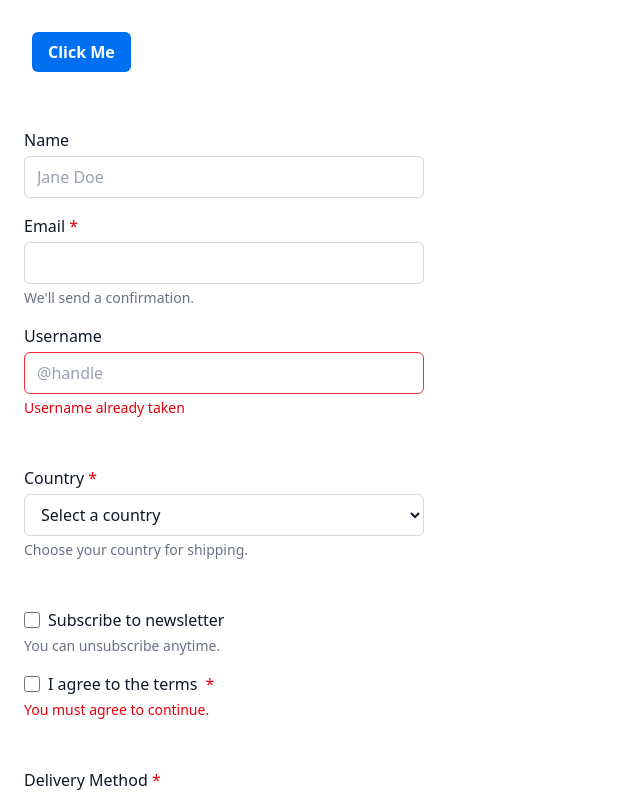
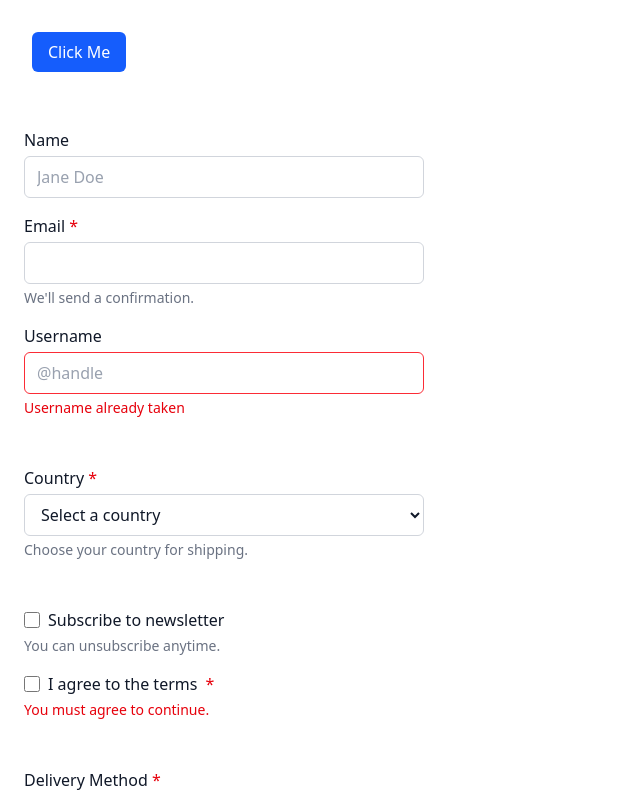
Before and after one commit to RobotSpaceKitty/my-design-system, a React (Vite) app: page / in a window 1280 px wide. Shown: the top 798 px of the page, without its empty margins (0-640 px from the left). Built offline with nearby package versions, Linux system fonts and the light colour scheme.

Commit message:
feat: refactor Button component and add new variants; update stories and exports

```diff
--- a/src/components/Button/Button.module.scss
+++ /dev/null
@@ -1,16 +0,0 @@
-@use "../../styles/variables" as *;
-
-.button {
-    border: none;
-    border-radius: $radius-md;
-    font-weight: 600;
-    cursor: pointer;
-    transition: background 0.2 ease;
-
-    &.primary { background: $primary; color: #fff;}
-    &.secondary { background: $secondary; color: black;}
-
-    &.sm { padding: 0.25rem 0.5rem; font-size: 0.8reml}
-    &.md { padding: 0.5rem 1rem; font-size: 1rem;}
-    &.lg { padding: 0.75rem 1.25rem; font-size: 1.2rem;}
-}
--- a/src/components/Button/Button.tsx
+++ b/src/components/Button/Button.tsx
@@ -1,27 +1,46 @@
 import React from "react";
 import clsx from "clsx";
-import styles from "./Button.module.scss";
 
-export interface ButtonProps {
-  variant?: "primary" | "secondary";
+export interface ButtonProps
+  extends React.ButtonHTMLAttributes<HTMLButtonElement> {
+  variant?: "primary" | "secondary" | "success" | "danger";
   size?: "sm" | "md" | "lg";
-  disabled?: boolean;
-  onClick?: React.MouseEventHandler<HTMLButtonElement>;
-  children: React.ReactNode;
+  fullWidth?: boolean;
 }
 
 export const Button: React.FC<ButtonProps> = ({
   variant = "primary",
   size = "md",
-  disabled,
-  onClick,
+  fullWidth = false,
+  disabled = false,
+  className,
   children,
-}) => (
+  ...props
+}) => {
+  const base =
+    "inline-flex items-center justify-center font-medium rounded-md transition focus:outline-none focus:ring-2 focus:ring-offset-2 disabled:opacity-60 disabled:cursor-not-allowed";
+
+  const variants: Record<string, string> = {
+    primary: "bg-blue-600 text-white hover:bg-blue-700 focus:ring-blue-300",
+    secondary:
+      "bg-gray-100 text-gray-900 hover:bg-gray-200 focus:ring-gray-300",
+    success: "bg-green-600 text-white hover:bg-green-700 focus:ring-green-300",
+    danger: "bg-red-600 text-white hover:bg-red-700 focus:ring-red-300",
+  };
+
+  const sizes: Record<string, string> = {
+    sm: "text-sm px-3 py-1.5",
+    md: "text-base px-4 py-2",
+    lg: "text-lg px-5 py-3",
+  };
+
+  return (
     <button
-    className={clsx(styles.button, styles[variant], styles[size])}
+      className={clsx(base, variants[variant], sizes[size], fullWidth && "w-full", className)}
       disabled={disabled}
-    onClick={onClick}
+      {...props}
     >
       {children}
     </button>
   );
+};
--- /dev/null
+++ b/src/components/Button/index.ts
@@ -0,0 +1 @@
+export * from "./Button";
--- a/src/components/index.ts
+++ b/src/components/index.ts
@@ -1,4 +1,4 @@
-export * from "./Button/Button";
+export * from "./Button";
 export * from "./Textfield/TextField";
 export * from "./Select";
 export * from "./Checkbox";
```
Also changed, not shown: src/components/FileUpload/index.ts (added), 1 other file (tests, documents, lock files or other folders). Lines whose indentation alone changed are shown as unchanged.
